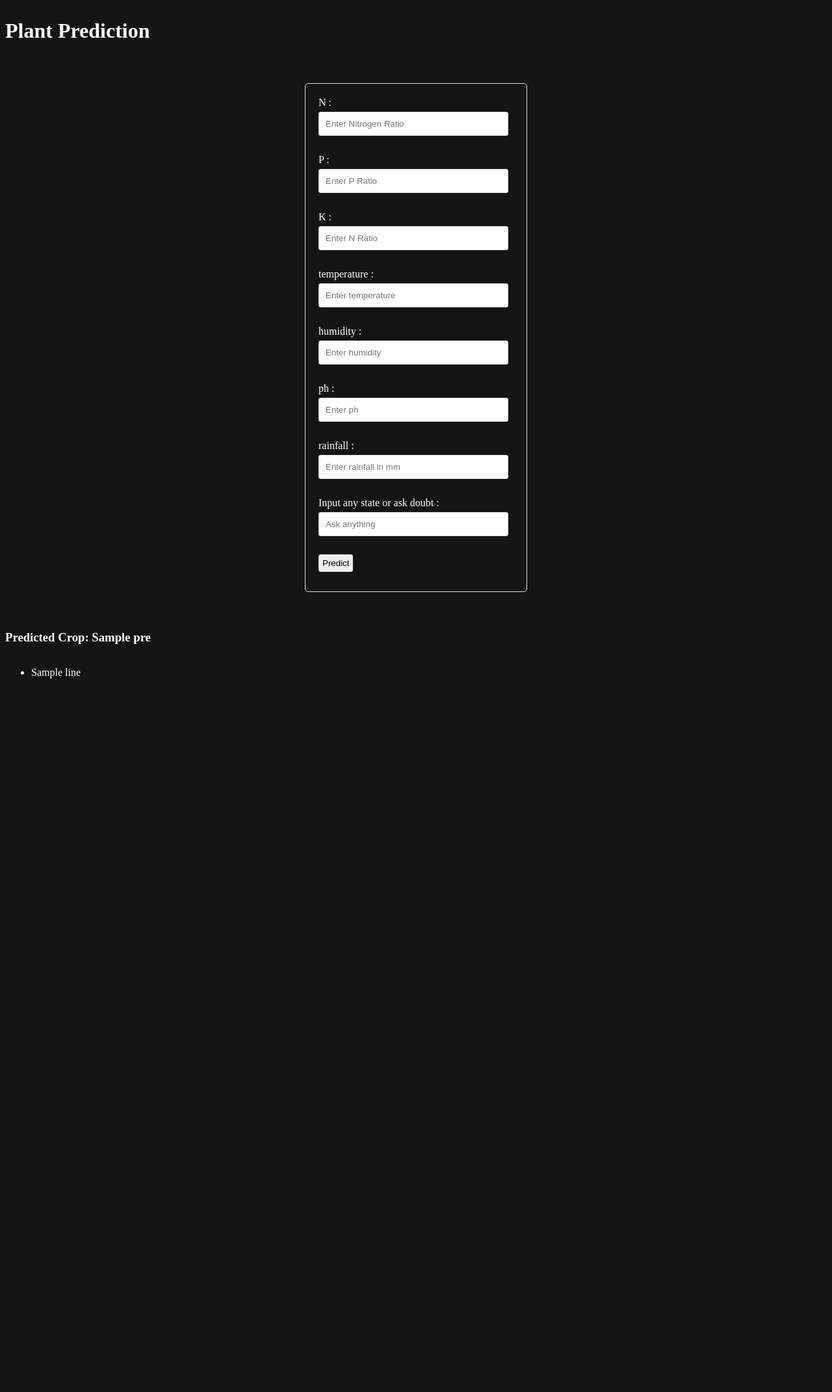
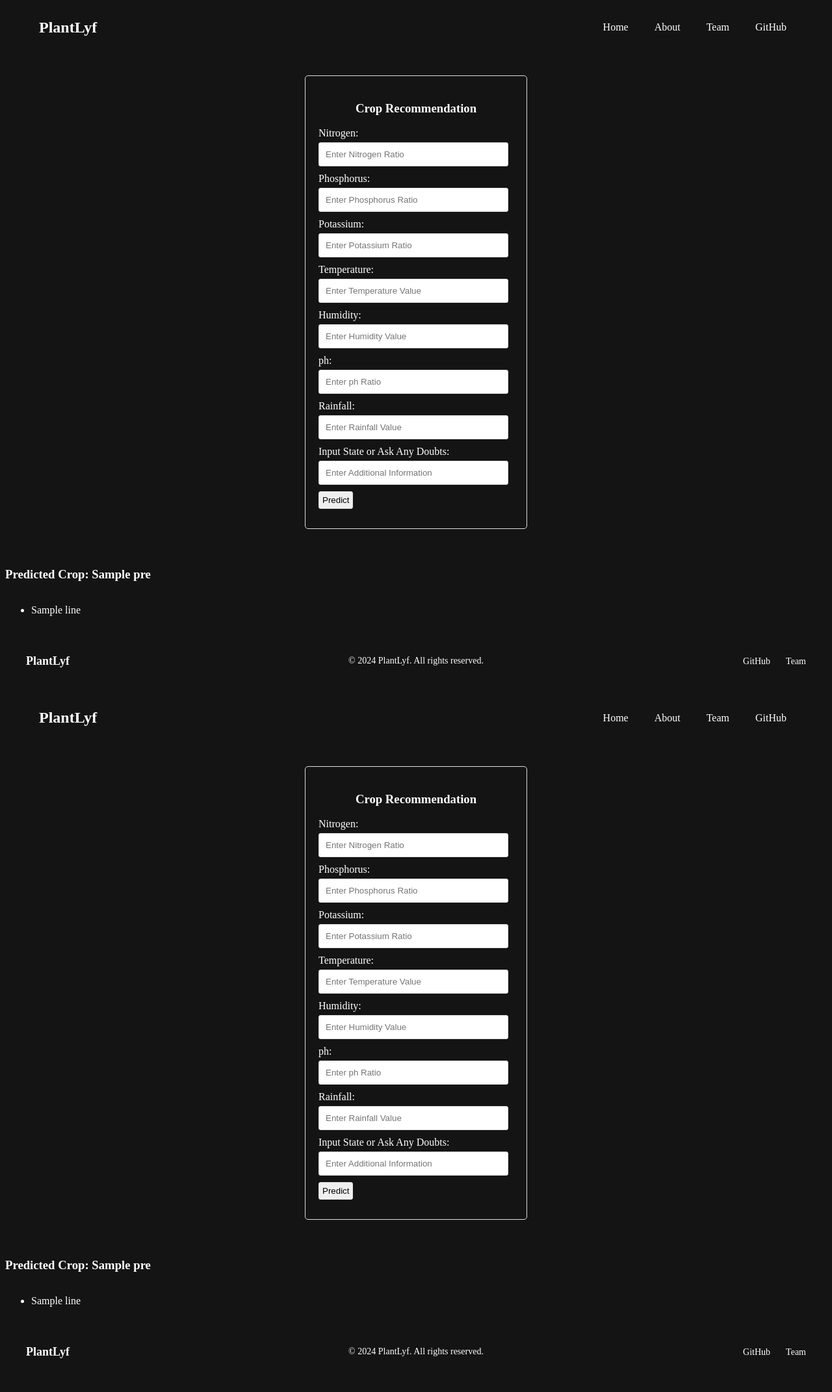
Before and after one commit to edsondsouza/plantLyf, a Flask app: template templates/plantRec.html in a window 1280 px wide. Shown: the whole page at 65% size. Before the commit the page ends 1044 px from the top, so only its background shows below. Run offline with Flask 3, Linux system fonts and the light colour scheme; the template is opened without the code that fills it: most values are stand-ins (such as "Sample title", 1, 10 or a date in 2020); parts of the project's set-up code (start-up, migrations or seed data) failed here and were passed over.

Commit message:
google search and updated html pages

```diff
--- a/app.py
+++ b/app.py
@@ -6,9 +6,10 @@ from keras.models  import load_model
 import google.generativeai as genai
 import re
 import tensorflow as tf
+from googlesearch import search
 import config
 
-GOOGLE_API_KEY = config.api_key
+GOOGLE_API_KEY = "AIzaSyCB6FzLSYiuhOxJOxMC6C4UnB8DkwxwNFU"
 genai.configure(api_key=GOOGLE_API_KEY)
 Gmodel = genai.GenerativeModel('gemini-pro')
 global clearLines
@@ -165,7 +166,9 @@ def predict_disease():
                 # Clean each line using regular expression
                 clearLines = [re.sub(r"[^\w\s\!\?\.\,]", "", line) for line in lines]
 
-    return render_template('diseaseDetect.html', prediction1=label, diseaseprediction=clearLines)
+                goole_search_results = search(prompt,num=5)
+
+    return render_template('diseaseDetect.html', prediction1=label, diseaseprediction=clearLines,links=goole_search_results)
 
 @app.route('/recommendation')
 def recomendation():
--- a/templates/plantRec.html
+++ b/templates/plantRec.html
@@ -3,91 +3,250 @@
   <head>
     <meta charset="UTF-8" />
     <meta name="viewport" content="width=device-width, initial-scale=1.0" />
-    <title>plantLyf - RECOMMENDATION</title>
+    <title>PlantLyf - Crop Recommendation</title>
     <link rel="stylesheet" href="../static/css/plantRec.css" />
+    <link rel="preconnect" href="https://fonts.googleapis.com" />
+    <link rel="preconnect" href="https://fonts.gstatic.com" crossorigin />
+    <link
+      href="https://fonts.googleapis.com/css2?family=Ubuntu:wght@400;700&display=swap"
+      rel="stylesheet"
+    />
   </head>
   <body>
-    <h1>Plant Prediction</h1>
+    <!-- navigation bar -->
+    <nav>
+      <div class="nav-container">
+        <div class="logo">
+          <a href="#">PlantLyf</a>
+        </div>
+        <div class="nav-toggle" id="navToggle">
+          <span></span>
+          <span></span>
+          <span></span>
+        </div>
+        <div class="nav-links" id="navLinks">
+          <a href="#">Home</a>
+          <a href="/about">About</a>
+          <a href="/team">Team</a>
+          <a href="/github">GitHub</a>
+        </div>
+      </div>
+    </nav>
+
+    <!-- Form -->
     <form action="/croprecommendation" method="post">
-      <label for="leaf_width"> N :</label>
+      <h3 class="heading">Crop Recommendation</h3>
+
+      <label for="nitrogen">Nitrogen:</label>
       <input
         type="text"
-        id="leaf_width"
-        name="N"
+        id="nitrogen"
+        name="nitrogen"
         placeholder="Enter Nitrogen Ratio"
-        required
-      /><br /><br />
+      /><br />
 
-      <label for="leaf_length"> P :</label>
+      <label for="phosphorus">Phosphorus:</label>
       <input
         type="text"
-        id="leaf_length"
-        name="P"
-        placeholder="Enter P Ratio"
-        required
-      /><br /><br />
+        id="phosphorus"
+        name="phosphorus"
+        placeholder="Enter Phosphorus Ratio"
+      /><br />
 
-      <label for="color_intensity"> K :</label>
+      <label for="potassium">Potassium:</label>
       <input
         type="text"
-        id="color_intensity"
-        name="K"
-        placeholder="Enter N Ratio"
-        required
-      /><br /><br />
+        id="potassium"
+        name="potassium"
+        placeholder="Enter Potassium Ratio"
+      /><br />
 
-      <label for="temperature"> temperature :</label>
+      <label for="temperature">Temperature:</label>
       <input
         type="text"
         id="temperature"
         name="temperature"
-        placeholder="Enter temperature"
-        required
-      /><br /><br />
+        placeholder="Enter Temperature Value"
+      /><br />
 
-      <label for="humidity"> humidity :</label>
+      <label for="humidity">Humidity:</label>
       <input
         type="text"
         id="humidity"
         name="humidity"
-        placeholder="Enter humidity"
-        required
-      /><br /><br />
+        placeholder="Enter Humidity Value"
+      /><br />
 
-      <label for="ph"> ph :</label>
-      <input
-        type="text"
-        id="ph"
-        name="ph"
-        placeholder="Enter ph"
-        required
-      /><br /><br />
+      <label for="ph">ph:</label>
+      <input type="text" id="ph" name="ph" placeholder="Enter ph Ratio" /><br />
 
-      <label for="rainfall"> rainfall :</label>
+      <label for="rainfall">Rainfall:</label>
       <input
         type="text"
         id="rainfall"
         name="rainfall"
-        placeholder="Enter rainfall in mm"
-        required
-      /><br /><br />
+        placeholder="Enter Rainfall Value"
+      /><br />
 
-      <label for="rainfall"> Input any state or ask doubt : </label>
+      <label for="rainfall">Input State or Ask Any Doubts:</label>
       <input
         type="text"
-        id="doubt"
-        name="doubt"
-        placeholder="Ask anything"
-        required
-      /><br /><br />
+        id="rainfall"
+        name="rainfall"
+        placeholder="Enter Additional Information"
+      /><br />
 
       <input type="submit" value="Predict" />
     </form>
+    <!-- Output -->
     <h3 class="prediction">Predicted Crop: {{ pre }}</h3>
     <ul>
       {% for line in prediction %}
-        <li>{{ line }}</li>
+      <li>{{ line }}</li>
       {% endfor %}
     </ul>
+
+    <!-- Footer Section -->
+    <footer>
+      <div class="footer-container">
+        <div class="footer-left">
+          <p>PlantLyf</p>
+        </div>
+        <div class="footer-center">
+          <p>&copy; 2024 PlantLyf. All rights reserved.</p>
+        </div>
+        <div class="footer-right">
+          <a href="/github">GitHub</a>
+          <a href="/team">Team</a>
+        </div>
+      </div>
+    </footer>
   </body>
+  <script src="../static/js/plantRec.js"></script>
 </html>
+<!DOCTYPE html>
+<html lang="en">
+  <head>
+    <meta charset="UTF-8" />
+    <meta name="viewport" content="width=device-width, initial-scale=1.0" />
+    <title>PlantLyf - Crop Recommendation</title>
+    <link rel="stylesheet" href="../static/css/plantRec.css" />
+    <link rel="preconnect" href="https://fonts.googleapis.com" />
+    <link rel="preconnect" href="https://fonts.gstatic.com" crossorigin />
+    <link
+      href="https://fonts.googleapis.com/css2?family=Ubuntu:wght@400;700&display=swap"
+      rel="stylesheet"
+    />
+  </head>
+  <body>
+    <!-- navigation bar -->
+    <nav>
+      <div class="nav-container">
+        <div class="logo">
+          <a href="#">PlantLyf</a>
+        </div>
+        <div class="nav-toggle" id="navToggle">
+          <span></span>
+          <span></span>
+          <span></span>
+        </div>
+        <div class="nav-links" id="navLinks">
+          <a href="#">Home</a>
+          <a href="/about">About</a>
+          <a href="/team">Team</a>
+          <a href="/github">GitHub</a>
+        </div>
+      </div>
+    </nav>
+
+    <!-- Form -->
+    <form action="/croprecommendation" method="post">
+      <h3 class="heading">Crop Recommendation</h3>
+
+      <label for="nitrogen">Nitrogen:</label>
+      <input
+        type="text"
+        id="nitrogen"
+        name="nitrogen"
+        placeholder="Enter Nitrogen Ratio"
+      /><br />
+
+      <label for="phosphorus">Phosphorus:</label>
+      <input
+        type="text"
+        id="phosphorus"
+        name="phosphorus"
+        placeholder="Enter Phosphorus Ratio"
+      /><br />
+
+      <label for="potassium">Potassium:</label>
+      <input
+        type="text"
+        id="potassium"
+        name="potassium"
+        placeholder="Enter Potassium Ratio"
+      /><br />
+
+      <label for="temperature">Temperature:</label>
+      <input
+        type="text"
+        id="temperature"
+        name="temperature"
+        placeholder="Enter Temperature Value"
+      /><br />
+
+      <label for="humidity">Humidity:</label>
+      <input
+        type="text"
+        id="humidity"
+        name="humidity"
+        placeholder="Enter Humidity Value"
+      /><br />
+
+      <label for="ph">ph:</label>
+      <input type="text" id="ph" name="ph" placeholder="Enter ph Ratio" /><br />
+
+      <label for="rainfall">Rainfall:</label>
+      <input
+        type="text"
+        id="rainfall"
+        name="rainfall"
+        placeholder="Enter Rainfall Value"
+      /><br />
+
+      <label for="rainfall">Input State or Ask Any Doubts:</label>
+      <input
+        type="text"
+        id="rainfall"
+        name="doubt"
+        placeholder="Enter Additional Information"
+      /><br />
+
+      <input type="submit" value="Predict" />
+    </form>
+    <!-- Output -->
+    <h3 class="prediction">Predicted Crop: {{ pre }}</h3>
+    <ul>
+      {% for line in prediction %}
+      <li>{{ line }}</li>
+      {% endfor %}
+    </ul>
+
+    <!-- Footer Section -->
+    <footer>
+      <div class="footer-container">
+        <div class="footer-left">
+          <p>PlantLyf</p>
+        </div>
+        <div class="footer-center">
+          <p>&copy; 2024 PlantLyf. All rights reserved.</p>
+        </div>
+        <div class="footer-right">
+          <a href="/github">GitHub</a>
+          <a href="/team">Team</a>
+        </div>
+      </div>
+    </footer>
+  </body>
+  <script src="../static/js/plantRec.js"></script>
+</html>
```
Also changed, not shown: templates/diseaseDetect.html (+69 -17 lines), 1 other file.
